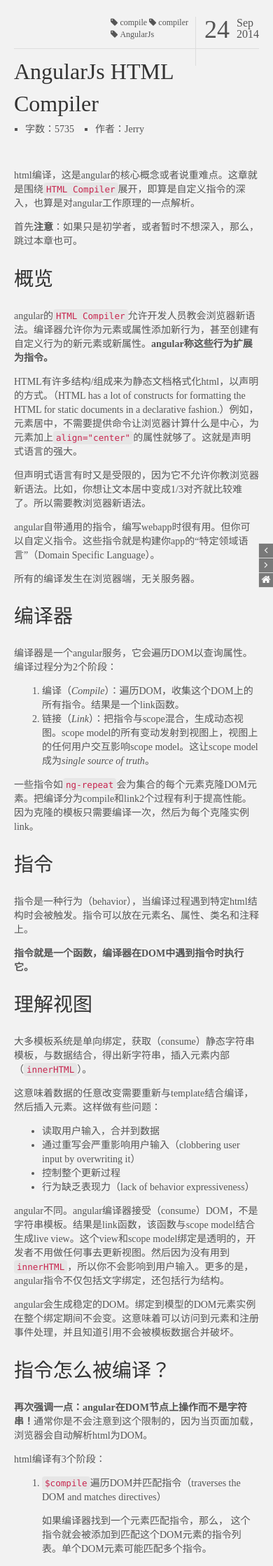
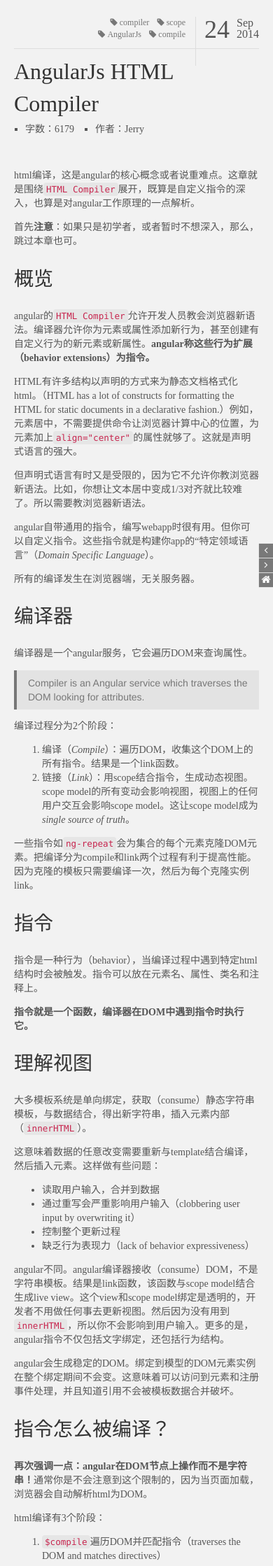
Before and after one commit to creeperyang/creeperyang.github.com, a Jekyll site: the page built from _posts/2014-09-24-angular-html-compiler.md, in a window 390 px wide. Shown: the top 2238 px of the page at 70% size. Built offline with Jekyll 4.4.1, drawn with Linux system fonts in a browser that asks for light colours; Markdown is read by kramdown in place of the engine named in the settings; comment, search, counter and statistics services are not loaded; some of the changed text lies outside the part shown.

Commit message:
new post

````diff
--- a/_layouts/article.html
+++ b/_layouts/article.html
@@ -18,7 +18,7 @@
         <div class="body-wrap">
             <div class="container">
                 <div class="row clearfix">
-                    <header class="col-xs-12 col-md-10 col-md-offset-1 col-lg-8 col-lg-offset-2 info-wrap">
+                    <header class="col-xs-12 col-md-10 col-md-offset-1 col-lg-8 col-lg-offset-2 info-wrap part-wrap">
                         <section class='info-top'>
                             <div class='time-info'>
                                 <span class='time-part time-day'>{{ page.date | date: "%d" }}</span>
@@ -50,10 +50,10 @@
                             </ul>
                         </section>
                     </header>
-                    <article class="col-xs-12 col-md-10 col-md-offset-1 col-lg-8 col-lg-offset-2 wrap-inner">
+                    <article class="col-xs-12 col-md-10 col-md-offset-1 col-lg-8 col-lg-offset-2 content-wrap part-wrap">
                         {{content}}
                     </article>
-                    <footer class="col-xs-12 col-md-10 col-md-offset-1 col-lg-8 col-lg-offset-2 comment-wrap">
+                    <footer class="col-xs-12 col-md-10 col-md-offset-1 col-lg-8 col-lg-offset-2 comment-wrap part-wrap">
                         <div id="disqus_thread"></div>
                         <script type="text/javascript">
                         /* * * CONFIGURATION VARIABLES: EDIT BEFORE PASTING INTO YOUR WEBPAGE * * */
--- a/_posts/2014-09-24-angular-html-compiler.md
+++ b/_posts/2014-09-24-angular-html-compiler.md
@@ -3,10 +3,10 @@
 comments: true
 title: AngularJs HTML Compiler
 category: frontend
-tags: [AngularJs, compile, compiler]
+tags: [AngularJs, compile, compiler, scope]
 ---
 
-html编译，这是angular的核心概念或者说重难点。这章就是围绕`HTML Compiler`展开，即算是自定义指令的深入，也算是对angular工作原理的一点解析。
+html编译，这是angular的核心概念或者说重难点。这章就是围绕`HTML Compiler`展开，既算是自定义指令的深入，也算是对angular工作原理的一点解析。
 
 首先**注意**：如果只是初学者，或者暂时不想深入，那么，跳过本章也可。
 
@@ -14,28 +14,32 @@
 
 ##概览
 
-angular的`HTML Compiler`允许开发人员教会浏览器新语法。编译器允许你为元素或属性添加新行为，甚至创建有自定义行为的新元素或新属性。**angular称这些行为扩展为指令。**
+angular的`HTML Compiler`允许开发人员教会浏览器新语法。编译器允许你为元素或属性添加新行为，甚至创建有自定义行为的新元素或新属性。**angular称这些行为扩展（behavior extensions）为指令。**
 
-HTML有许多结构/组成来为静态文档格式化html，以声明的方式。（HTML has a lot of constructs for formatting the HTML for static documents in a declarative fashion.）例如，元素居中，不需要提供命令让浏览器计算什么是中心，为元素加上`align="center"`的属性就够了。这就是声明式语言的强大。
+HTML有许多结构以声明的方式来为静态文档格式化html。（HTML has a lot of constructs for formatting the HTML for static documents in a declarative fashion.）例如，元素居中，不需要提供命令让浏览器计算中心的位置，为元素加上`align="center"`的属性就够了。这就是声明式语言的强大。
 
 但声明式语言有时又是受限的，因为它不允许你教浏览器新语法。比如，你想让文本居中变成1/3对齐就比较难了。所以需要教浏览器新语法。
 
-angular自带通用的指令，编写webapp时很有用。但你可以自定义指令。这些指令就是构建你app的“特定领域语言”（Domain Specific Language）。
+angular自带通用的指令，编写webapp时很有用。但你可以自定义指令。这些指令就是构建你app的“特定领域语言”（*Domain Specific Language*）。
 
 所有的编译发生在浏览器端，无关服务器。
 
 ##编译器
 
-编译器是一个angular服务，它会遍历DOM以查询属性。编译过程分为2个阶段：
+编译器是一个angular服务，它会遍历DOM来查询属性。
+
+>Compiler is an Angular service which traverses the DOM looking for attributes.
+
+编译过程分为2个阶段：
 
 1. 编译（*Compile*）：遍历DOM，收集这个DOM上的所有指令。结果是一个link函数。
-2. 链接（*Link*）：把指令与scope混合，生成动态视图。scope model的所有变动发射到视图上，视图上的任何用户交互影响scope model。这让scope model成为*single source of truth*。
+2. 链接（*Link*）：用scope结合指令，生成动态视图。scope model的所有变动会影响视图，视图上的任何用户交互会影响scope model。这让scope model成为*single source of truth*。
 
-一些指令如`ng-repeat`会为集合的每个元素克隆DOM元素。把编译分为compile和link2个过程有利于提高性能。因为克隆的模板只需要编译一次，然后为每个克隆实例link。
+一些指令如`ng-repeat`会为集合的每个元素克隆DOM元素。把编译分为compile和link两个过程有利于提高性能。因为克隆的模板只需要编译一次，然后为每个克隆实例link。
 
 ##指令
 
-指令是一种行为（behavior），当编译过程遇到特定html结构时会被触发。指令可以放在元素名、属性、类名和注释上。
+指令是一种行为（behavior），当编译过程中遇到特定html结构时会被触发。指令可以放在元素名、属性、类名和注释上。
 
 **指令就是一个函数，编译器在DOM中遇到指令时执行它。**
 
@@ -48,9 +52,9 @@
 - 读取用户输入，合并到数据
 - 通过重写会严重影响用户输入（clobbering user input by overwriting it）
 - 控制整个更新过程
-- 行为缺乏表现力（lack of behavior expressiveness）
+- 缺乏行为表现力（lack of behavior expressiveness）
 
-angular不同。angular编译器接受（consume）DOM，不是字符串模板。结果是link函数，该函数与scope model结合生成live view。这个view和scope model绑定是透明的，开发者不用做任何事去更新视图。然后因为没有用到`innerHTML`，所以你不会影响到用户输入。更多的是，angular指令不仅包括文字绑定，还包括行为结构。
+angular不同。angular编译器接收（consume）DOM，不是字符串模板。结果是link函数，该函数与scope model结合生成live view。这个view和scope model绑定是透明的，开发者不用做任何事去更新视图。然后因为没有用到`innerHTML`，所以你不会影响到用户输入。更多的是，angular指令不仅包括文字绑定，还包括行为结构。
 
 angular会生成稳定的DOM。绑定到模型的DOM元素实例在整个绑定期间不会变。这意味着可以访问到元素和注册事件处理，并且知道引用不会被模板数据合并破坏。
 
@@ -74,7 +78,7 @@
 
 ---
 
-*上面的遍历DOM，指的不是整个DOM树，而是DOM节点。如下面的`<div ng-bind="exp"></div>`。*
+*这里的遍历DOM，指的不是整个DOM树，而是DOM节点。如下面的`<div ng-bind="exp"></div>`。*
 
 ---
 
@@ -104,7 +108,7 @@
 
 到这里你可能要问编译过程为什么要分为compile和link两个过程。简单点说，任何时候模型中的变化会导致**DOM结构(structure of the DOM)**的变化，那么compile和link的分离就是必要的。
 
-指令很少会有`compile function`，因为大多情况下，指令被考虑到与特定结构的DOM工作而不是改变DOM结构。
+指令很少会有`compile function`，因为大多情况下，指令被考虑到工作在特定结构的DOM而不是改变DOM结构。
 
 指令一般都有`link function`，link函数允许指令注册监听器到特定的克隆的DOM元素实例，而不是改变DOM结构。
 
@@ -131,14 +135,14 @@
 
 它需要为`user.actions`中的每个`action`克隆新的`<li>`元素。这乍一看没什么特别的，但考虑到`user.actions`以后可能会添加项目，情况变得复杂了。这意味着为了（以后的）克隆，需要保存一份干净的`<li>`元素拷贝。
 
-当新的`action`被添加，模板`<li>`元素需要被克隆并插入到`ul`。但克隆`<li>`是不够的，还需要编译`<li>`，所以它的指令，如`{ { action.description } }`，才能在正确的scope下执行。
+当新的`action`被添加，模板`<li>`元素需要被克隆并插入到`ul`。但克隆`<li>`是不够的，还需要编译`<li>`，这样它的指令，如`{ { action.description } }`，才能在正确的scope下执行。
 
 解决这个问题的一个笨方法是插入一份拷贝然后编译一次这个拷贝。这样做的问题是编译这个拷贝会重复很多工作。特别的，我们不得不每次在克隆前去遍历这个`<li>`来查找它的指令。这会有性能问题。
 
 解决方案是把编译分成compile和link：
 
 1. compile阶段，所有指令都被识别，并被按优先级排序;
-2. link阶段，执行有关”链接“scope的一个特定实例与`<li>`的一个特定实例的工作。
+2. link阶段，执行有关”链接“scope的一个特定实例与`<li>`的一个特定实例的任何工作。
 
 **注意**：`link`意味着在DOM上建立监听器，在scope上建立`$watch`，以保持模型和视图的同步。
 
@@ -146,15 +150,15 @@
 
 `ngRepeat`阻止编译过程下沉到`<li>`内，所以它能有一个原始的`<li>`克隆，能自己处理插入和删除节点。
 
-`ngRepeat`指令把编译分为compile和link。`<li>`元素的compile结果是一个link函数，该link函数包含了`<li>`元素内部的所有指令，准备被附加到一个特定的`<li>`元素克隆实例（ready to be attached to a specific clone of the <li> element）。
+`ngRepeat`指令把编译分为compile和link。`<li>`元素的compile结果是一个link函数，该link函数包含了`<li>`元素内部的所有指令，准备被附加到一个特定的`<li>`元素克隆实例（ready to be attached to a specific clone of the `<li>` element）。
+
+在运行（runtime）时，`ngRepeat`监测表达式`"action in user.actions"`，一旦新项目添加到数组，它会克隆`<li>`元素，为这个`<li>`元素创建一个新的`scope`，并在克隆的`<li>`元素上调用link函数。
 
 ###理解Scope怎么与 Transcluded Directives协同工作
 
-指令的一个常用情况是创建复用组件。
+指令的一个常用情况是创建复用组件。下面是一个简化的对话框组件例子。
 
-下面是一个简化的对话框组件例子。
-
-下面展示`dialog`指令怎么工作：
+下面展示`dialog`指令怎么在html中使用：
 
 ```html
 <!-- html to make dialog directive work -->
@@ -184,7 +188,7 @@
 </div>
 ```
 
-上面不会正确渲染，除非处理scope：
+上面的例子中`dialog`不会被正确渲染，除非对scope进行处理。一个问题是`dialog`希望模板scope的`title`属性已被定义，但我们希望`title`是`dialog`元素的title attribute的插值结果。另外，按钮希望`onOk`，`onCancel`已经在scope中存在——这会限制`dialog`指令的用处。解决方案是用`locals`来创建local变量：
 
 ```javascript
 scope: {
@@ -195,14 +199,14 @@
 }
 ```
 
-创建本地的scope会有两个问题：
+创建local properties会有两个问题：
 
 1. 隔离（isolation）：如果用户忘记在`<dialog>`上设置`title` attribute，那么dialog模板会绑定到父scope的同名属性。
-2. 嵌入（transclusion）：被嵌入的DOM可以访问到本地scope，这可能会导致某些属性被覆写。比如这里的`title`。
+2. 嵌入（transclusion）：被嵌入的（ transcluded）DOM可以访问到locals，但locals可能覆写了某些属性，比如这里的`title`，但嵌入的DOM其实希望访问外部的scope。
 
 为了解决隔离问题，指令会创建一个新的`isolated` scope。`isolated` scope不继承任何父scope，所以不用担心问题一。
 
-但`isolated` scope导致了新问题：被嵌入的DOM是指令的`isolated` scope的孩子，不能绑定到任何其它东西。因为这个原因， the transcluded scope 将会是原来的scope的child，在指令创建`isolated` scope之前。**这使`isolated` scope和`transcluded` scope是兄弟。**
+但`isolated` scope导致了新问题：被嵌入的DOM是指令的`isolated` scope的孩子，不能绑定到任何其它东西。因为这个原因，the transcluded scope 将会是原来的scope的child，在指令创建`isolated` scope之前。**这使`isolated` scope和`transcluded` scope是兄弟。**
 
 因此，最终代码是：
 
````
Also changed, not shown: _posts/2014-09-25-angular-scope.md (added, +181 -0 lines), publics/styles/article.less (+33 -11 lines), publics/styles/article.css.
